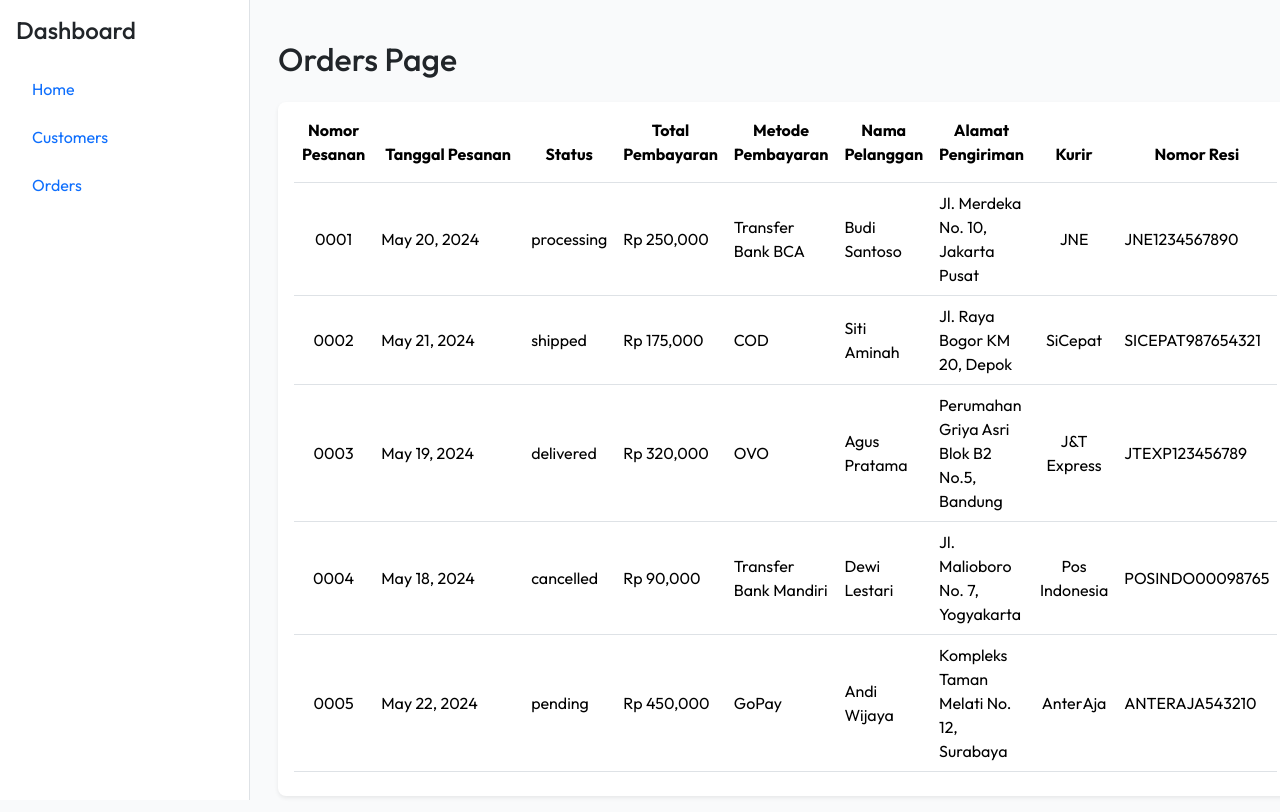
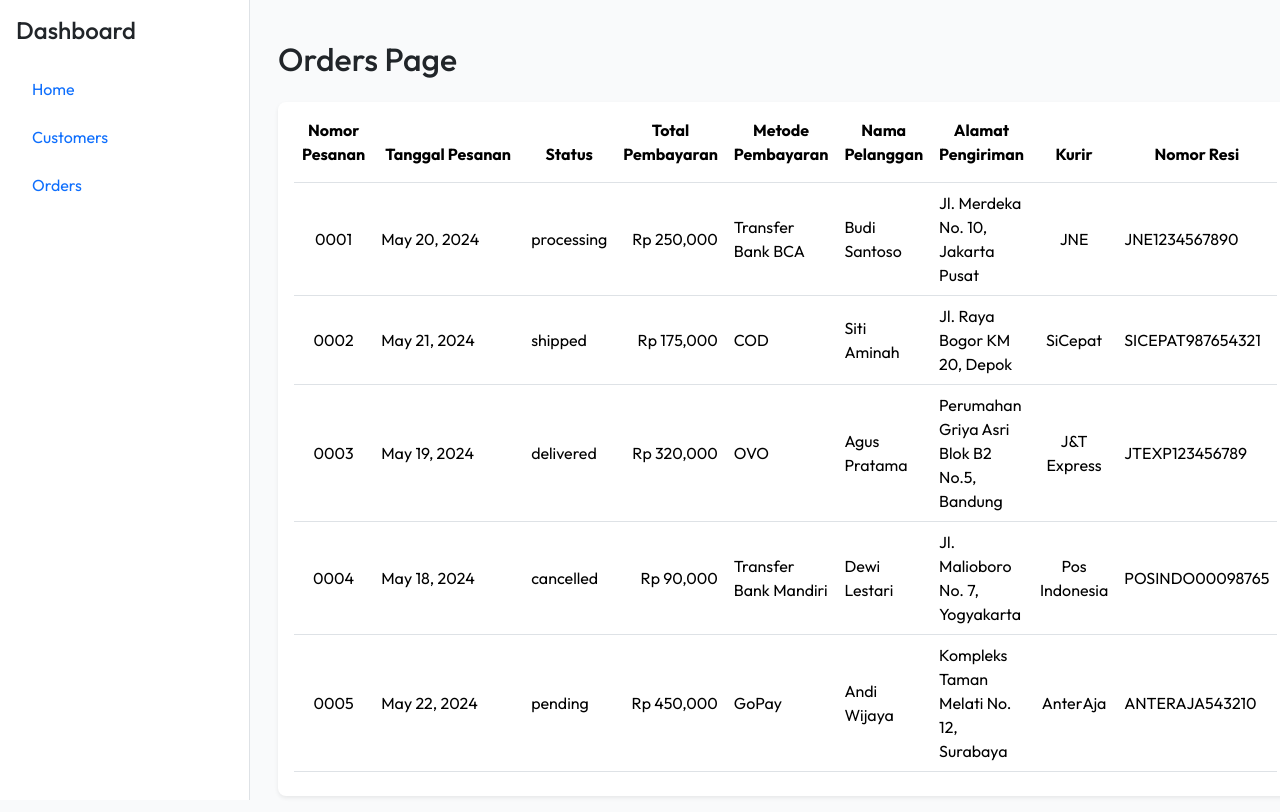
Before and after one commit to thoriqdharmawan/ocm, a React (Vite) app: page /orders in a window 1280 px wide. Shown: the top 812 px of the page. Built offline with nearby package versions, Linux system fonts and the light colour scheme.

Commit message:
add class name for right alignment in total amount column

```diff
--- a/src/pages/Orders.tsx
+++ b/src/pages/Orders.tsx
@@ -25,6 +25,7 @@ const columns: Column<OrdersType>[] = [
     id: "totalAmount",
     label: "Total Pembayaran",
     cell: ({ data }) => `Rp ${data.totalAmount.toLocaleString()}`,
+    className: "text-end",
   },
   {
     id: "paymentMethod",
```
